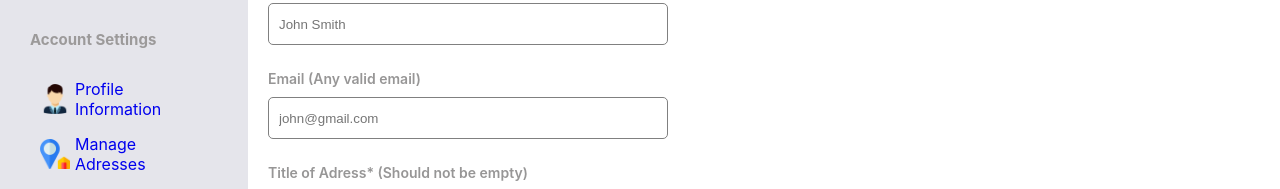
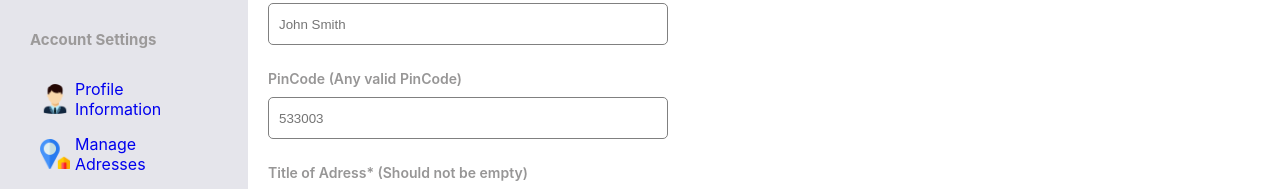
Before and after one commit to GlamorousBrusier12/fsd-project, a React (Create React App) app in the folder client/: page /newAdress in a window 1280 px wide. Shown: the part 269-458 px from the top of the page. Built offline with nearby package versions, Linux system fonts and the light colour scheme; no server answers.

Commit message:
Added new address

```diff
--- a/client/src/components/NewAdress.js
+++ b/client/src/components/NewAdress.js
@@ -1,11 +1,12 @@
 import "../styles/NewAdress.css";
 import Sidebar from "./Sidebar";
 import React, { useState } from "react";
-import { useHistory } from "react-router-dom";
+import { useHistory, useParams } from "react-router-dom";
 import { toast } from "react-toastify";
 import { toastStyler } from "../commonEquipment";
 import { connect } from "react-redux";
 import { handleUser } from "../actions";
+import { postDeliveryAddress } from "../utils/api";
 
 const NewAdress = (props) => {
   //We have different useStates for different areas.
@@ -14,10 +15,9 @@ const NewAdress = (props) => {
   const [locationName, setlocationName] = useState("");
   const [phoneNo, setPhoneNo] = useState("");
   const [address, setAddress] = useState("");
-  const [email, setEmail] = useState("");
+  const [pincode, setPincode] = useState("");
   const [userName, setuserName] = useState("");
 
-  let newUser = { ...props.user };
   let error = [];
   //Updating the state as he enters the data
   const getName = (event) => {
@@ -29,8 +29,8 @@ const NewAdress = (props) => {
   const getlocationName = (event) => {
     setlocationName(event.target.value);
   };
-  const getEmail = (event) => {
-    setEmail(event.target.value);
+  const getPinCode = (event) => {
+    setPincode(event.target.value);
   };
   const getphoneNo = (event) => {
     //Dont let user enter numbers.
@@ -65,68 +65,39 @@ const NewAdress = (props) => {
       toast.warning("Adress cannot be empty");
       error.push("Adress error");
     }
-    if (
-      //For valid email
-      !new RegExp(
-        /^(([^<>()[\]\\.,;:\s@"]+(\.[^<>()[\]\\.,;:\s@"]+)*)|(".+"))@((\[[0-9]{1,3}\.[0-9]{1,3}\.[0-9]{1,3}\.[0-9]{1,3}\])|(([a-zA-Z\-0-9]+\.)+[a-zA-Z]{2,}))$/
-      ).test(email)
-    ) {
-      toast.warning("Enter valid email");
-      error.push("Email error");
-    }
   };
 
   //Submit function which will fire only when all fields are entered.
   const handleSubmit = (e) => {
     checkValidation();
-    /*
-   // let newId = Math.ceil(Math.random() * 100);
     if (error.length === 0) {
       const data = {
-        //id: newId,
+        userId: props.user._id,
         avatar: "https://fakestoreapi.com/img/81fPKd-2AYL._AC_SL1500_.jpg",
         userName: Name,
         locationName: locationName,
         mobileNumber: phoneNo,
         address: address,
+        pincode: pincode,
       };
+      console.log(data);
 
-            console.log("data entred", data);
-
-      //newUser.deliveryAdress.push(data);
-      //Add the new adress into the array.
-      let newArray = [...props.user.deliveryAdress, data];
-
-      newUser.deliveryAdress = newArray;
-
-            console.log(newUser);
-       let url = "http://localhost:3000/users/" + props.user.id;
-
-      //now patch the new user object.
-      fetch(url, {
-        method: "PATCH", // or 'PUT'
-        headers: {
-          Accept: "application/json",
-          "Content-Type": "application/json",
-        },
-        body: JSON.stringify(newUser),
-      })
-        .then((response) => response.json())
+      postDeliveryAddress(data)
         .then((data) => {
-          console.log("Successfully PATCHED", data);
+          console.log("Successfully ADDED", data);
           props.dispatch(handleUser(props.user._id));
           toast.success("Address Added", toastStyler);
-
           setName("");
           setlocationName("");
           setPhoneNo("");
           setAddress("");
-          setEmail("");
+          setPincode("");
           setuserName("");
           history.push("/userProfileAdress");
         })
         .catch((error) => {
           console.error("Error:", error);
+          toast.error("Form submission failed");
         });
     } else {
       toast.error("Form submission failed");
@@ -134,12 +105,10 @@ const NewAdress = (props) => {
       setlocationName("");
       setPhoneNo("");
       setAddress("");
-      setEmail("");
+      setPincode("");
       setuserName("");
     }
-
-    //make all errors empty again.
-    error = [];*/
+    error = [];
   };
 
   //Returing the actual component
@@ -170,12 +139,12 @@ const NewAdress = (props) => {
             />
           </div>
           <div className="newUserItem">
-            <label>Email (Any valid email)</label>
+            <label>PinCode (Any valid PinCode)</label>
             <input
-              type="email"
-              placeholder="john@gmail.com"
-              onChange={getEmail}
-              value={email}
+              type="text"
+              placeholder="533003"
+              onChange={getPinCode}
+              value={pincode}
               required
             />
           </div>
```
